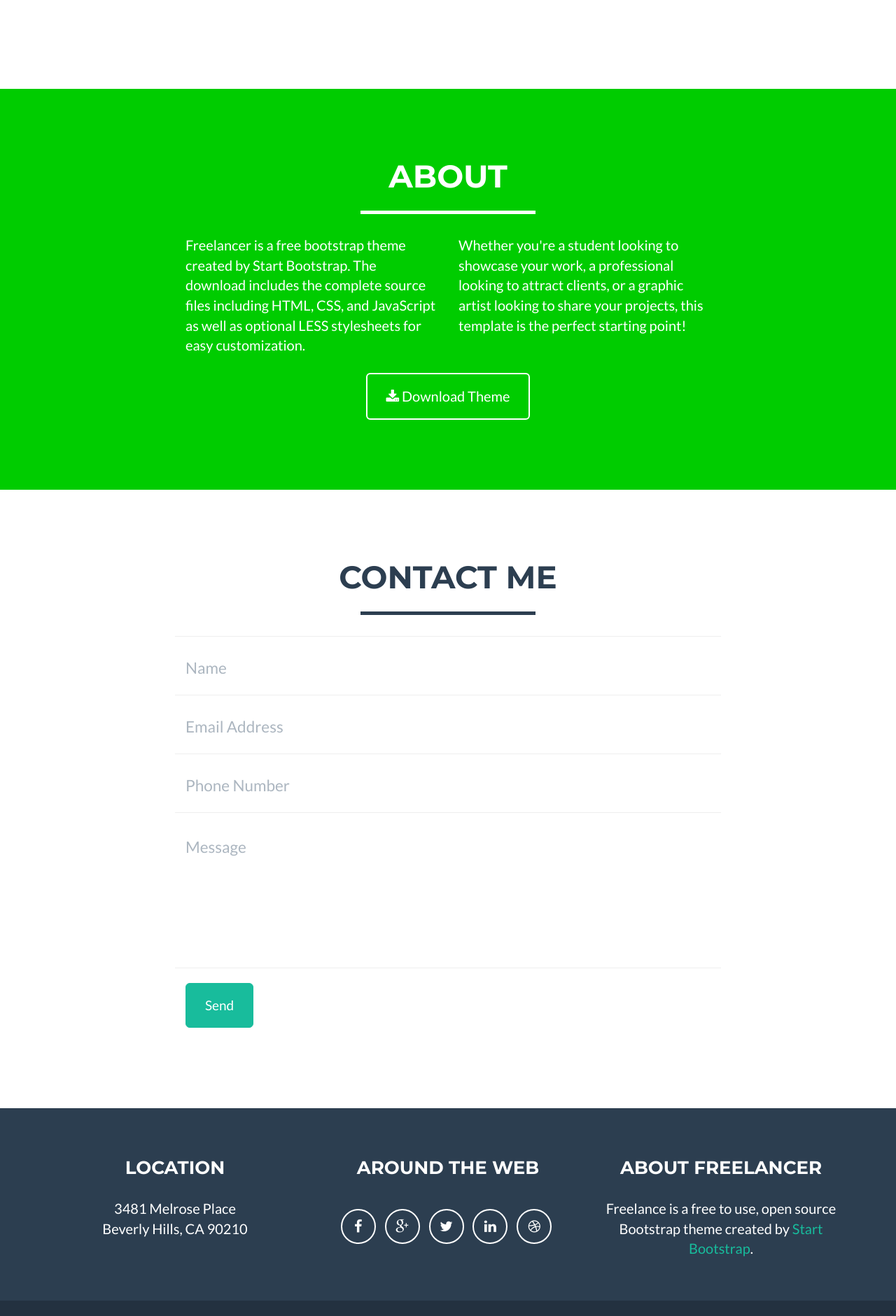
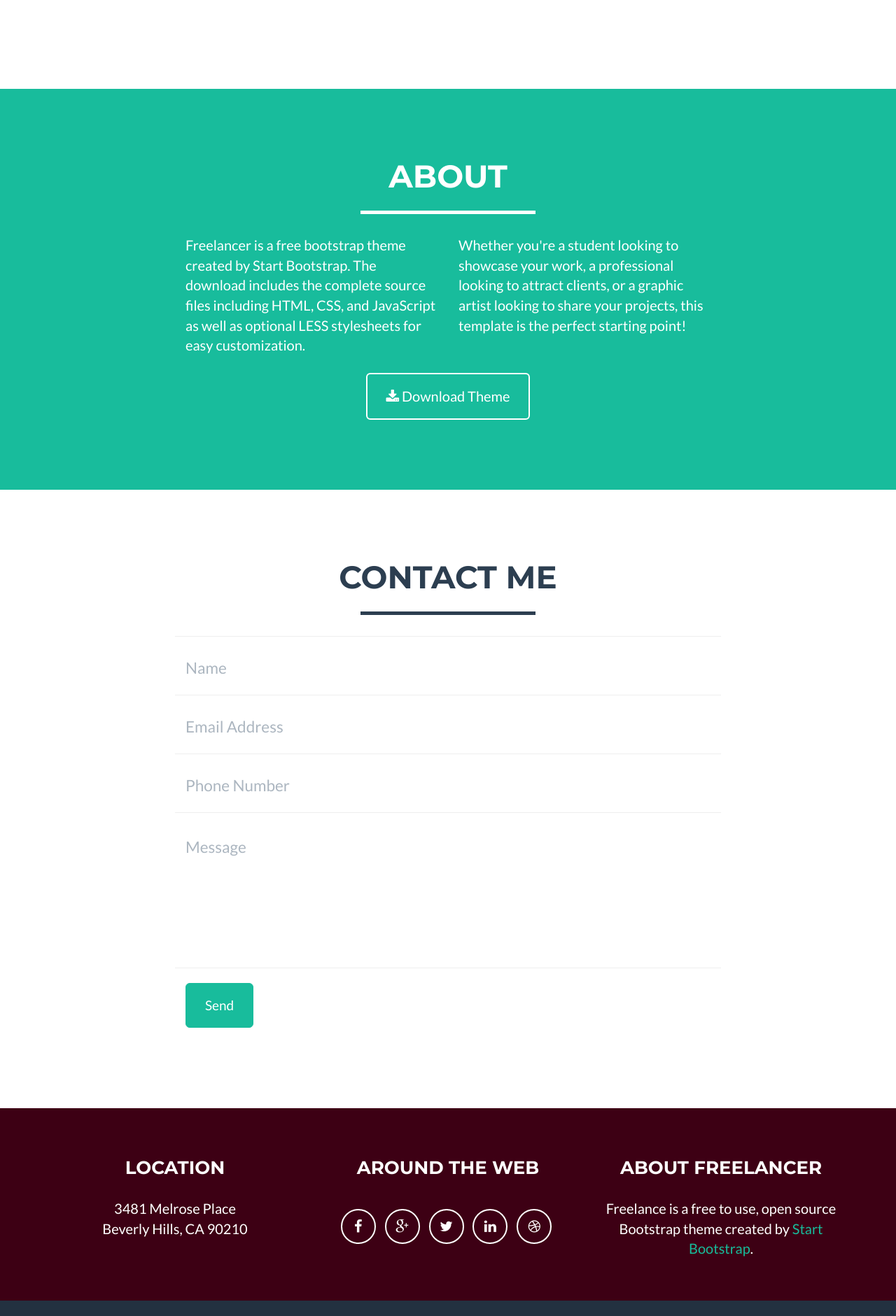
Before and after one commit to annechristy/MyPage, a plain HTML site: page index.html in a window 1280 px wide. Shown: the part 1649-3530 px from the top of the page at 70% size. Drawn offline with nearby package versions, Linux system fonts and the light colour scheme.

Commit message:
color... 0.3

```diff
--- a/css/freelancer.css
+++ b/css/freelancer.css
@@ -181,7 +181,7 @@ section h2 {
 
 section.success {
     color: #fff;  /* Affects the font color of About and the corresponding text. */
-    background: #00cc00;
+    background: #18bc9c; /* bg color of About section, but doesn't change star background. */
 }
 
 @media(max-width:767px) {
@@ -335,7 +335,7 @@ footer h3 {
 
 footer .footer-above {
     padding-top: 50px;
-    background-color: #2c3e50;
+    background-color: #3d0014;
 }
 
 footer .footer-col {
```
